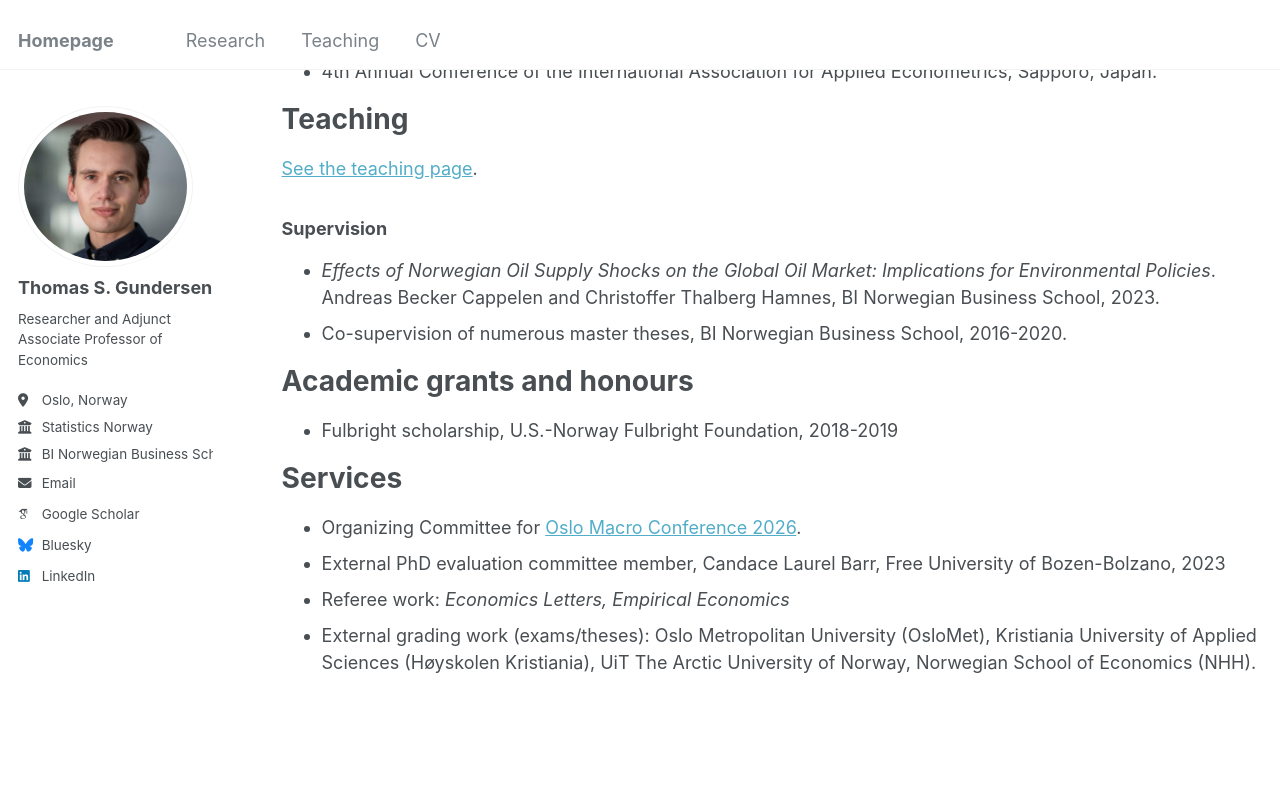
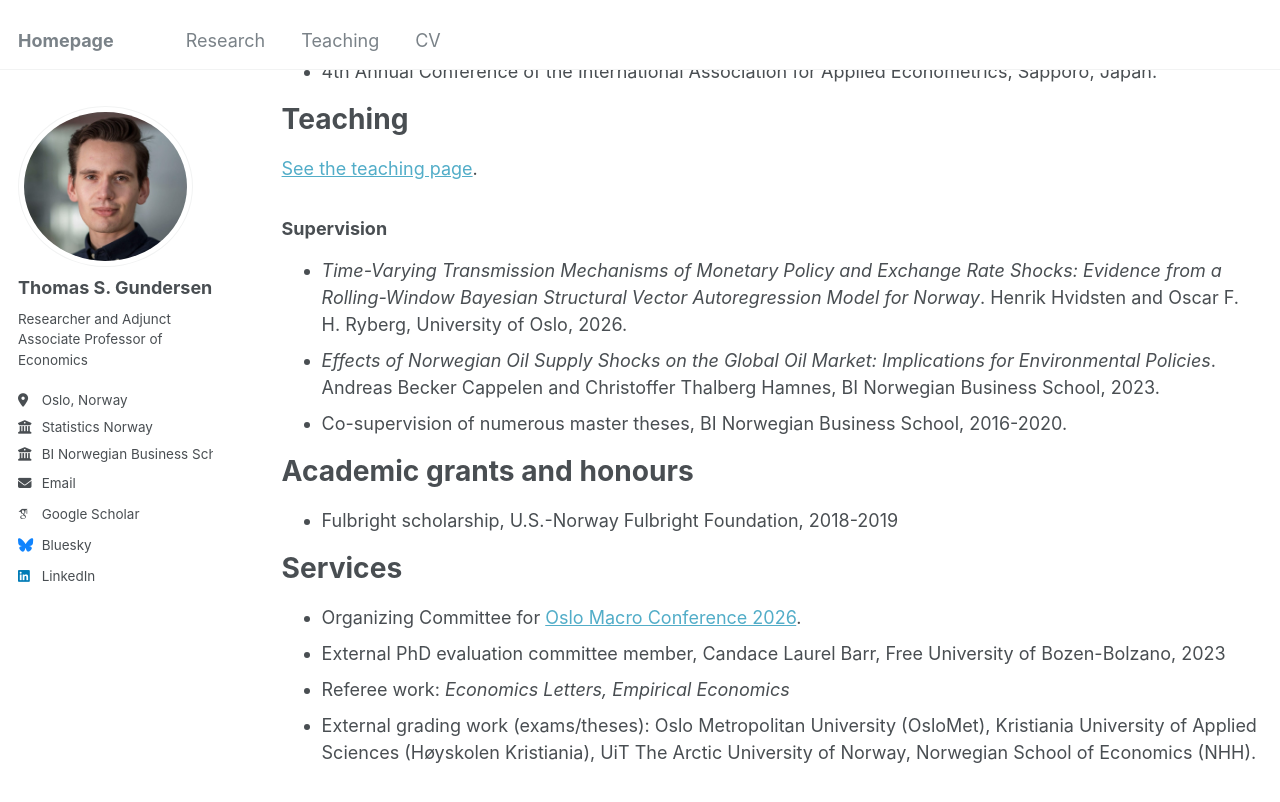
Before and after one commit to tsgundersen/tsgundersen.github.io, a Jekyll site: the page built from _pages/cv.md, in a window 1280 px wide and 900 px high, scrolled down 1510 px. Shown: the top 802 px of the window. Built offline with Jekyll 4.4.1, drawn with Linux system fonts in a browser that asks for light colours; some web fonts are replaced.

Commit message:
Master thesis supervision

```diff
--- a/_pages/cv.md
+++ b/_pages/cv.md
@@ -62,6 +62,7 @@ Teaching
 ======
 <a href="/teaching/">See the teaching page</a>.
 ### Supervision
+* <i>Time-Varying Transmission Mechanisms of Monetary Policy and Exchange Rate Shocks: Evidence from a Rolling-Window Bayesian Structural Vector Autoregression Model for Norway</i>. Henrik Hvidsten and Oscar F. H. Ryberg, University of Oslo, 2026.
 * <i>Effects of Norwegian Oil Supply Shocks on the Global Oil Market: Implications for Environmental Policies</i>. Andreas Becker Cappelen and Christoffer Thalberg Hamnes, BI Norwegian Business School, 2023.
 * Co-supervision of numerous master theses, BI Norwegian Business School, 2016-2020.
 
```
